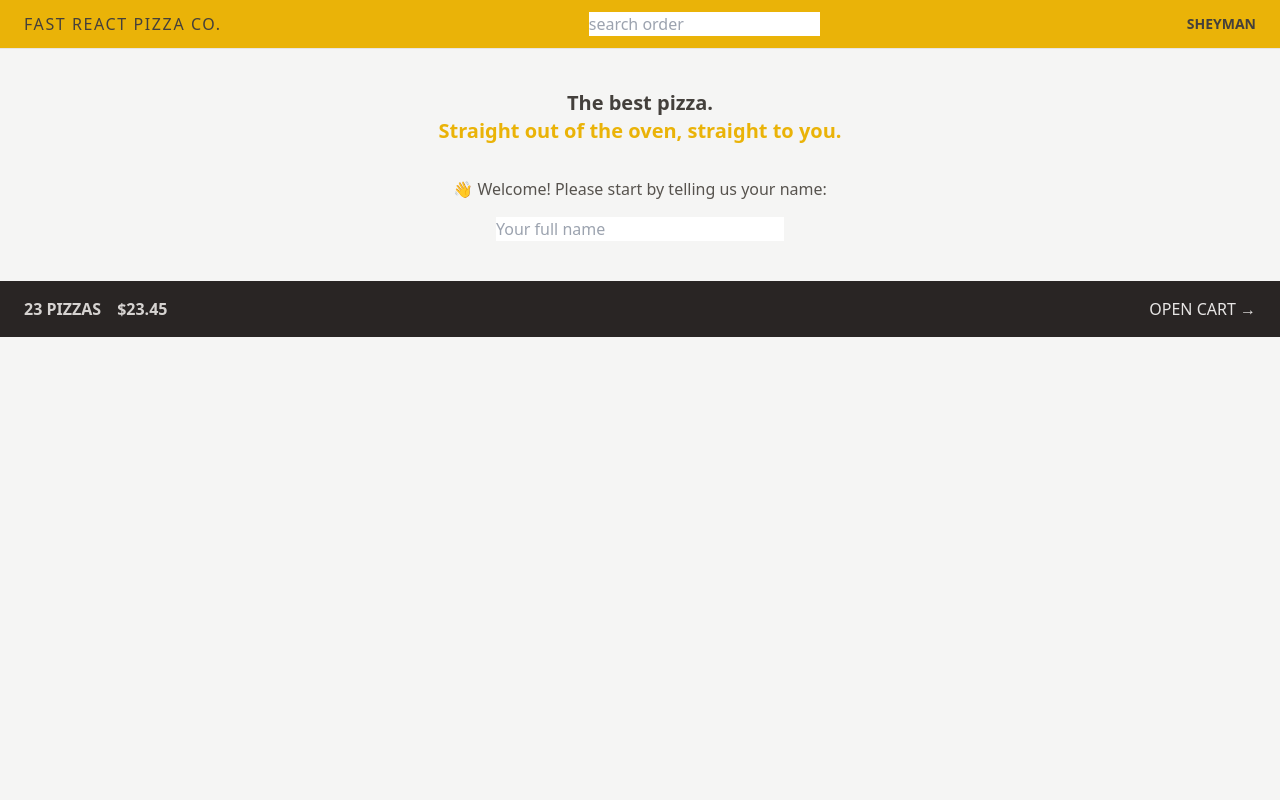
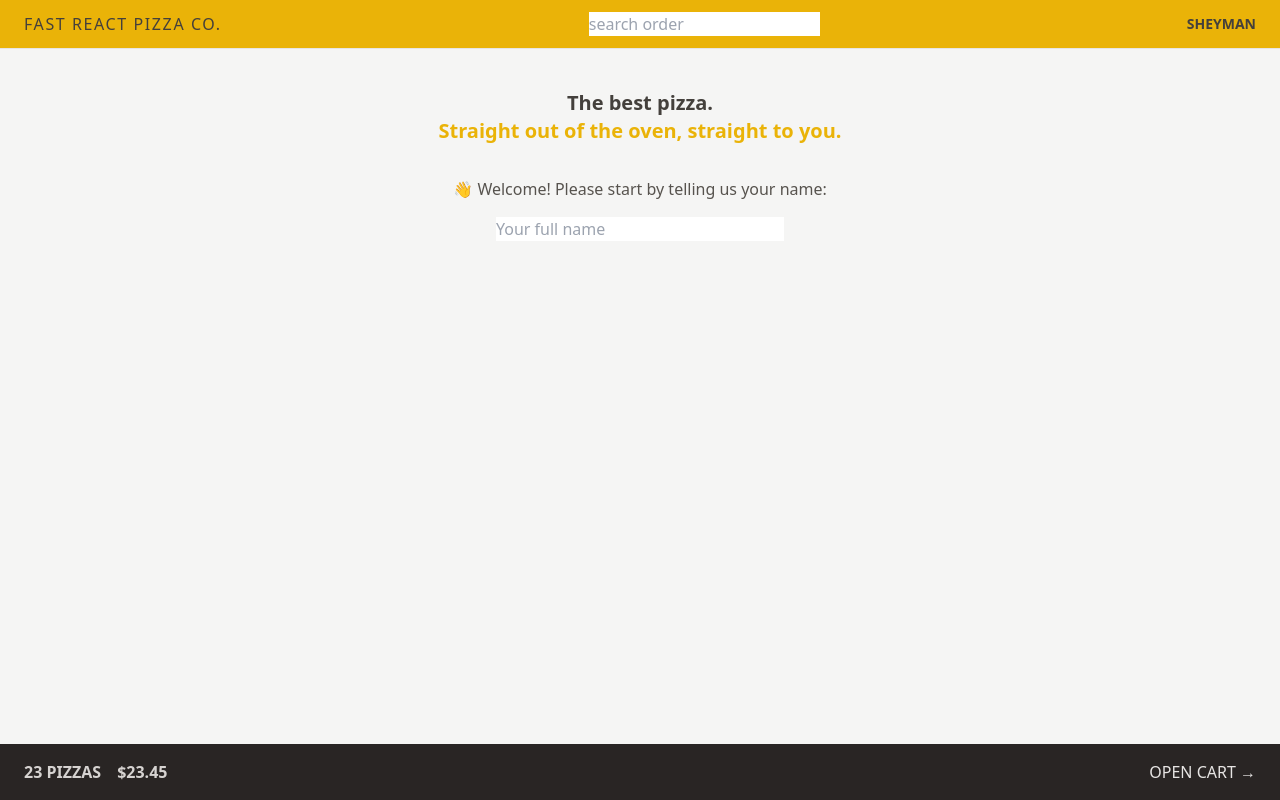
Before and after one commit to olaniyansheyi/fastest-pizza-app, a React (Vite) app: page / in a window 1280 px wide. Built offline with nearby package versions, Linux system fonts and the light colour scheme.

Commit message:
new feature

```diff
--- a/src/ui/AppLayout.jsx
+++ b/src/ui/AppLayout.jsx
@@ -10,12 +10,14 @@
   const isLoading = navigation.state === "loading";
 
   return (
-    <div className="layout">
+    <div className="grid h-screen grid-rows-[auto_1fr_auto]  ">
       {isLoading && <Loader />}
       <Header />
-      <main>
+      <div className="overflow-scroll ">
+      <main className=" mx-auto max-w-3xl ">
         <Outlet />
       </main>
+     </div>
       <CartOverview />
     </div>
   );
--- a/src/ui/Home.jsx
+++ b/src/ui/Home.jsx
@@ -2,7 +2,7 @@
 
 function Home() {
   return (
-    <div className='my-10 sm:my-10 text-center'>
+    <div className='my-10 sm:my-10 text-center px-4'>
       <h1 className=" text-xl font-semibold mb-8">
         The best pizza.
         <br />
```
